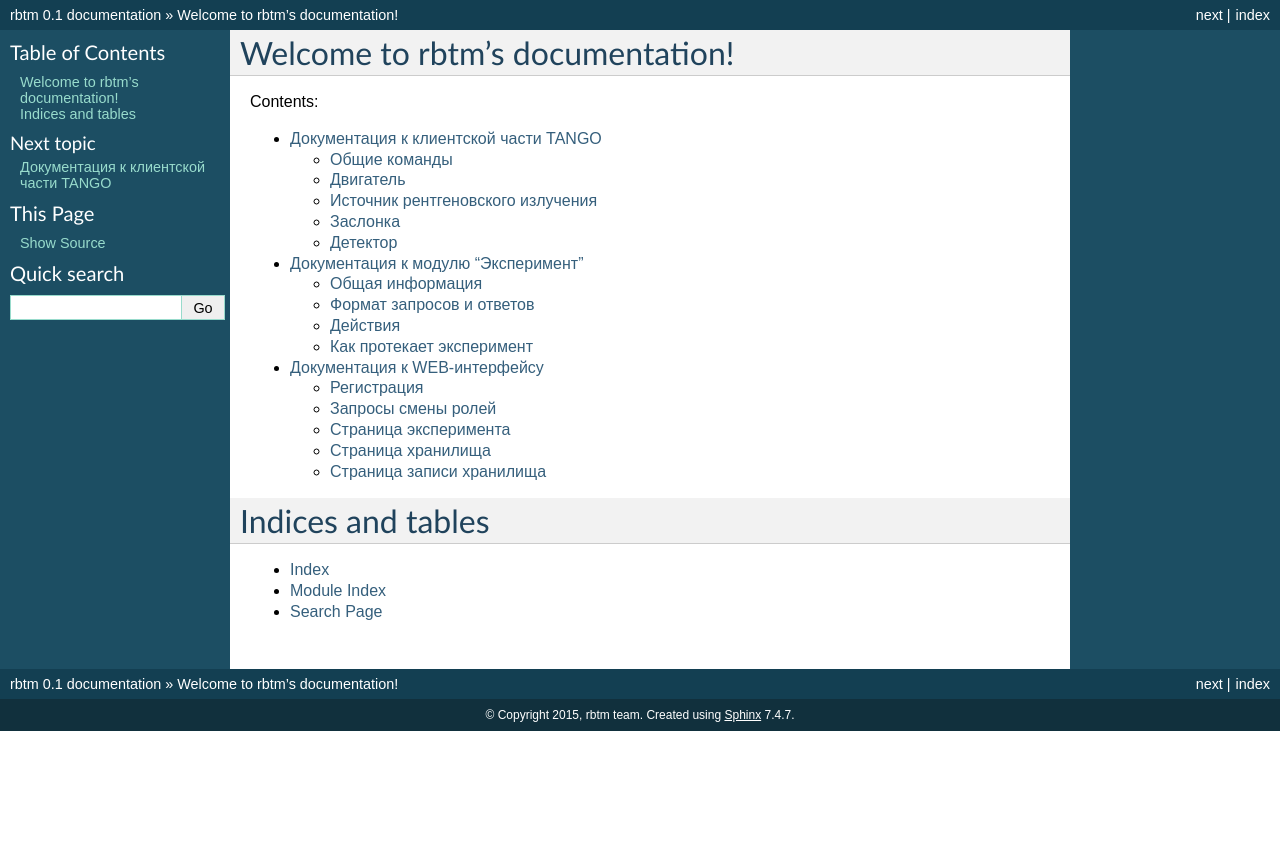
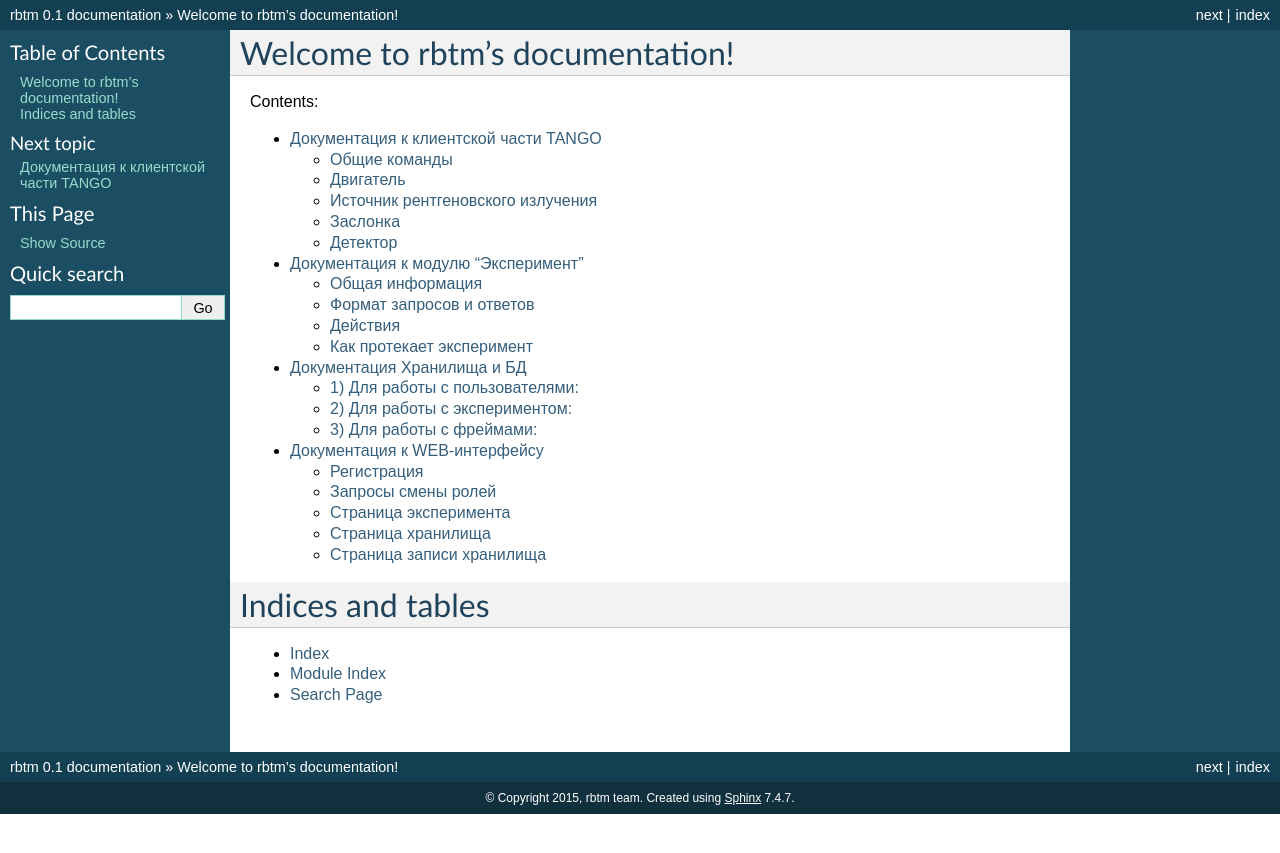
Before and after one commit to dmitryKonturov/robotom, a Sphinx documentation site: the page built from docs/source/index.rst, in a window 1280 px wide. Shown: the top 853 px of the page. Built offline with Sphinx 7.4.7, drawn with Linux system fonts in a browser that asks for light colours; some of the changed lines change nothing that is shown.

Commit message:
add storage documentation

```diff
--- a/docs/source/index.rst
+++ b/docs/source/index.rst
@@ -13,6 +13,7 @@ Contents:
 
    tango-client
    module-experiment
+   module-storage
    web-interface
 
 Indices and tables
--- /dev/null
+++ b/docs/source/module-storage.rst
@@ -0,0 +1,226 @@
+Документация Хранилища и БД
+=============================
+Весь код написан на ``Python 2.7``
+
+* Подключение к хранилищу:
+
+	``ssh mardanov@109.234.34.140``
+
+* В качестве БД используется:
+
+	`MongoLab <https://mongolab.com/>`_
+
+* Все запросы имеют следующий вид:
+
+	**URI:** ``http://109.234.34.140:<номер порта>/storage/<к чему адресован запрос>/<сам запрос>``
+
+* Например(функция возвращающая данные о пользователе):
+
+	**URI:** ``http://109.234.34.140:5006/storage/users/get``
+
+В случае ошибки будет возвращено:
+	**400 - Not found**
+	**404 - Incorrect format**
+	**500 - Internal error**
+
+Формат принимаемых запросов:
+	Все запросы на вход принимают **json строку** и имеют тип запроса: **POST**
+
+Все функции храняться в 3 файлах формата ``.py``:
+	* main
+
+	* pyframes
+
+	* yfileSystem
+
+В **main.py** хранятся такие функции как:
+
+1) Для работы с пользователями:
+~~~~~~~~~~~~~~~~~~~~~~~~~~~~~~~~~~~~~~~~
+
+1.1) Создание пользователя
+""""""""""""""""""""""""""""""""""""
+
+**URI:** ``http://109.234.34.140:5006/storage/users/post``
+
+На вход получает джейсон стоку формата:
+
+	.. code-block:: python
+
+		{
+		"tag": "12345",
+		"role": "admin",
+		"user": "Alexander"
+		}
+
+где tag - уникальный идентификатор(в текущий момент никак не используется), role - роль пользователя, name - имя пользователя
+
+На выход возвращает json файл с записью result: success
+
+1.2) Просмотр данных пользователя/пользователей
+""""""""""""""""""""""""""""""""""""""""""""""""""""""
+
+**URI:** ``http://109.234.34.140:5006/storage/users/get``
+
+На вход получает джейсон стоку, в которой указан один или несколько параметров поиска, или all(для вывода всех пользователей)(например "user": "Alexander")
+
+На выход возвращает json файл со всеми данными о пользователе(или всех пользователях)
+
+1.3) Обновленние данных о пользователе
+""""""""""""""""""""""""""""""""""""""""""""""""""""""
+
+**URI:** ``http://109.234.34.140:5006/storage/users/update``
+
+На вход получает джейсон стоку, в которой указано имя пользователя(по анологии с post запросом, например "user": "Alexander", "role": "experimenter")
+
+На выход возвращает json файл с записью updated: <имя пользователя>
+
+1.4) Удаление пользователя
+""""""""""""""""""""""""""""""""""""
+
+**URI:** ``http://109.234.34.140:5006/storage/users/delete``
+
+На вход получает джейсон стоку, в которой указано имя пользователя(по анологии с post запросом, например "user": "Alexander")
+
+На выход возвращает json файл с записью deleted: <имя пользователя>
+
+
+2) Для работы с экспериментом:
+~~~~~~~~~~~~~~~~~~~~~~~~~~~~~~~~~~~
+
+2.1) Создание эксперимента:
+""""""""""""""""""""""""""""""""""""
+
+**URI:** ``http://109.234.34.140:5006/storage/experiments/post``
+
+На вход получает джейсон стоку формата:
+
+	.. code-block:: python
+
+		{
+		    "experiment parameters": {
+			"DARK": {
+			    "count": 1,
+			    "exposure": 1000
+			},
+			"DATA": {
+			    "angle step": 36,
+			    "count per step": 1,
+			    "step count": 10,
+			    "exposure": 6000
+			},
+			"advanced": false,
+			"EMPTY": {
+			    "count": 1,
+			    "exposure": 1000
+			}
+		    },
+		    "tags": "microsd",
+		    "specimen": "microsd",
+		    "experiment id": "ca91a2f2-d9ea-427d-8c80-eaf5eb0980e7",
+		    "finished": false
+		}
+
+На выход возвращает json файл с записью result: success или result: experiment<id эксперимента> already exists in file system
+
+2.2) Просмотр данных об эксперименте
+""""""""""""""""""""""""""""""""""""""""""""""
+
+**URI:** ``http://109.234.34.140:5006/storage/experiments/get``
+
+На вход получает джейсон стоку, в которой указан <id эксперимента> или all(для вывода всех экспериментов)
+
+На выход возвращает json файл со всеми данными об эксперименте(или все эксперементы)
+
+2.3) Обновление данных экспперимента:
+""""""""""""""""""""""""""""""""""""""""""""""
+**URI:** ``http://109.234.34.140:5006/storage/experiments/put``
+
+На вход получает джейсон стоку, в которой указаны поля, которые надо обновить
+
+На выход возвращает json файл с записью result: success
+
+2.4) Удаление данных эксперимента:
+""""""""""""""""""""""""""""""""""""
+
+**URI:** ``http://109.234.34.140:5006/storage/experiments/delete``
+
+На вход получает джейсон стоку, в которой указан <id эксперимента>
+
+На выход возвращает json файл с записью deleted: кол-во удаленных экспериментов
+
+
+
+3) Для работы с фреймами:
+~~~~~~~~~~~~~~~~~~~~~~~~~~~~~
+
+3.1) Создание нового фрейма:
+""""""""""""""""""""""""""""""""""""
+
+**URI:** ``http://109.234.34.140:5006/storage/frames/post``
+
+На вход получает джейсон стоку, в которой указан
+
+	.. code-block:: python
+
+		{
+		    "exp_id": "c5e04c21-f912-4419-aa55-1a7f7ecadacd",
+		    "frame": {
+			"object": {
+				"horizontal position": 0,
+				"angle position": 19.99504643962848,
+		      		"vertical position": 0,
+				"present": true
+			},
+			"number": 6,
+			"X-ray source": {
+			    "current": 20,
+			    "voltage": 40
+			},
+			"shutter": {
+			    "open": true
+			},
+			"mode": "data",
+			"image_data": {
+			    "detector": {
+				"model": "Ximea xiRAY"
+			    },
+			    "datetime": "22.05.2015 13:20:05",
+			    "exposure": 10000
+			}
+		    },
+		    "type": "frame"
+		}
+
+На выход возвращает json файл с записью result: success
+
+3.2) Получение фрейма в виде массива чисел:
+""""""""""""""""""""""""""""""""""""""""""""""""""""""""
+
+**URI:** ``http://109.234.34.140:5006/storage/frames/get``
+
+На вход получает джейсон стоку, в которой указан id эксперимента и id фрейма
+
+На выход возвращает json файл со всеми данными о данном фрейме
+
+3.3) Получение информации о фрейме:
+""""""""""""""""""""""""""""""""""""
+
+**URI:** ``http://109.234.34.140:5006/storage/frames_info/get``
+
+На вход получает джейсон стоку, в которой указан id эксперимента и id фрейма
+
+На выход возвращает json файл с информацией о фрейме
+
+3.4) Возвращает фреймы в формане ``.png``:
+""""""""""""""""""""""""""""""""""""""""""""""""""""""""
+
+**URI:** ``http://109.234.34.140:5006/storage/png/get``
+
+На вход получает джейсон стоку, в которой указан id эксперимента и id фрейма
+
+На выход возвращает файл формата .png
+
+
+В **pyfileSystem.py** хранятся тела функций создания и удаления экспериментов в файловой системе.
+В **pyframes.py** хранятся тела функций добавления, получения, удаления из h5 архивов, а так же конвертирования в .png формат
```
